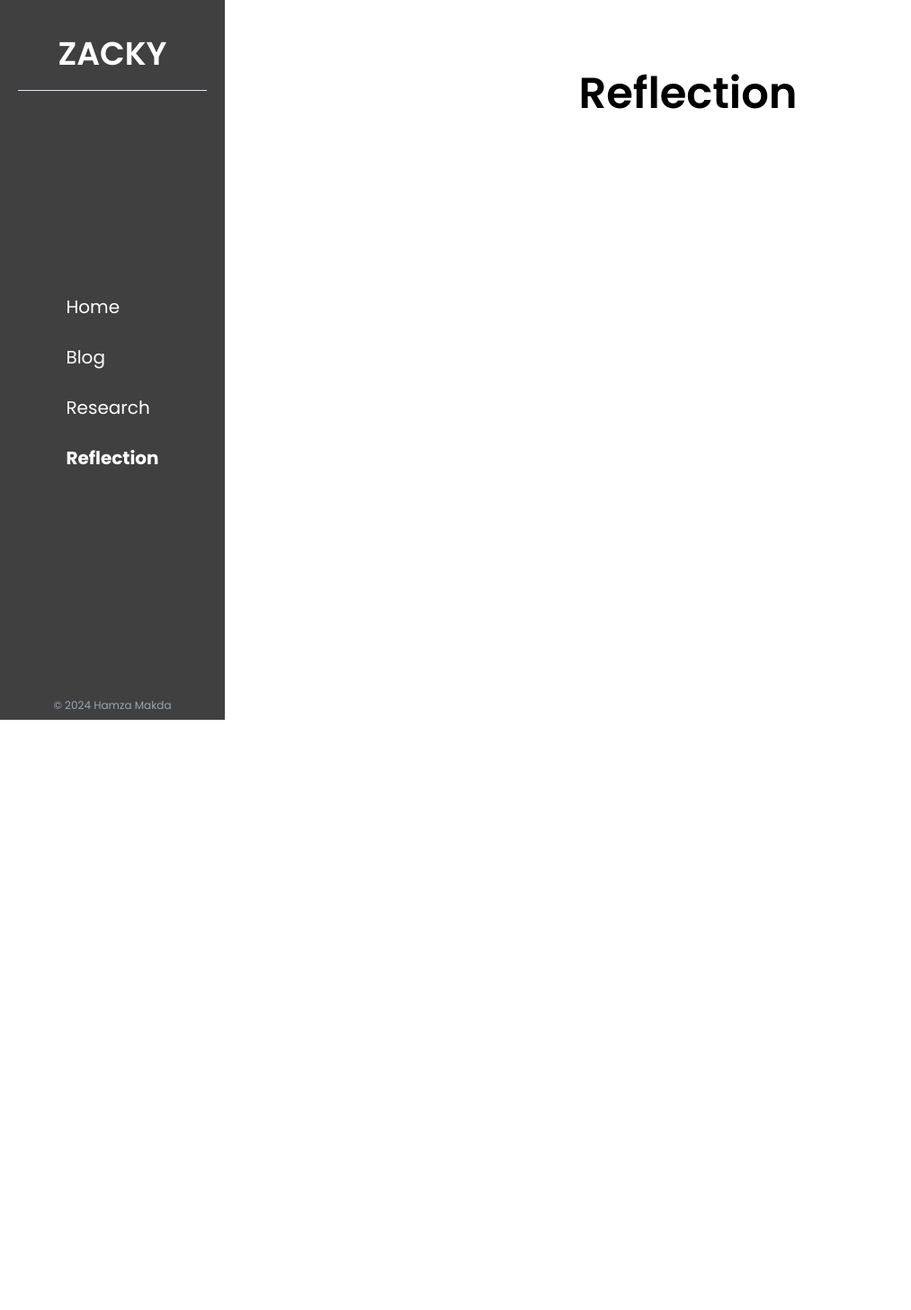
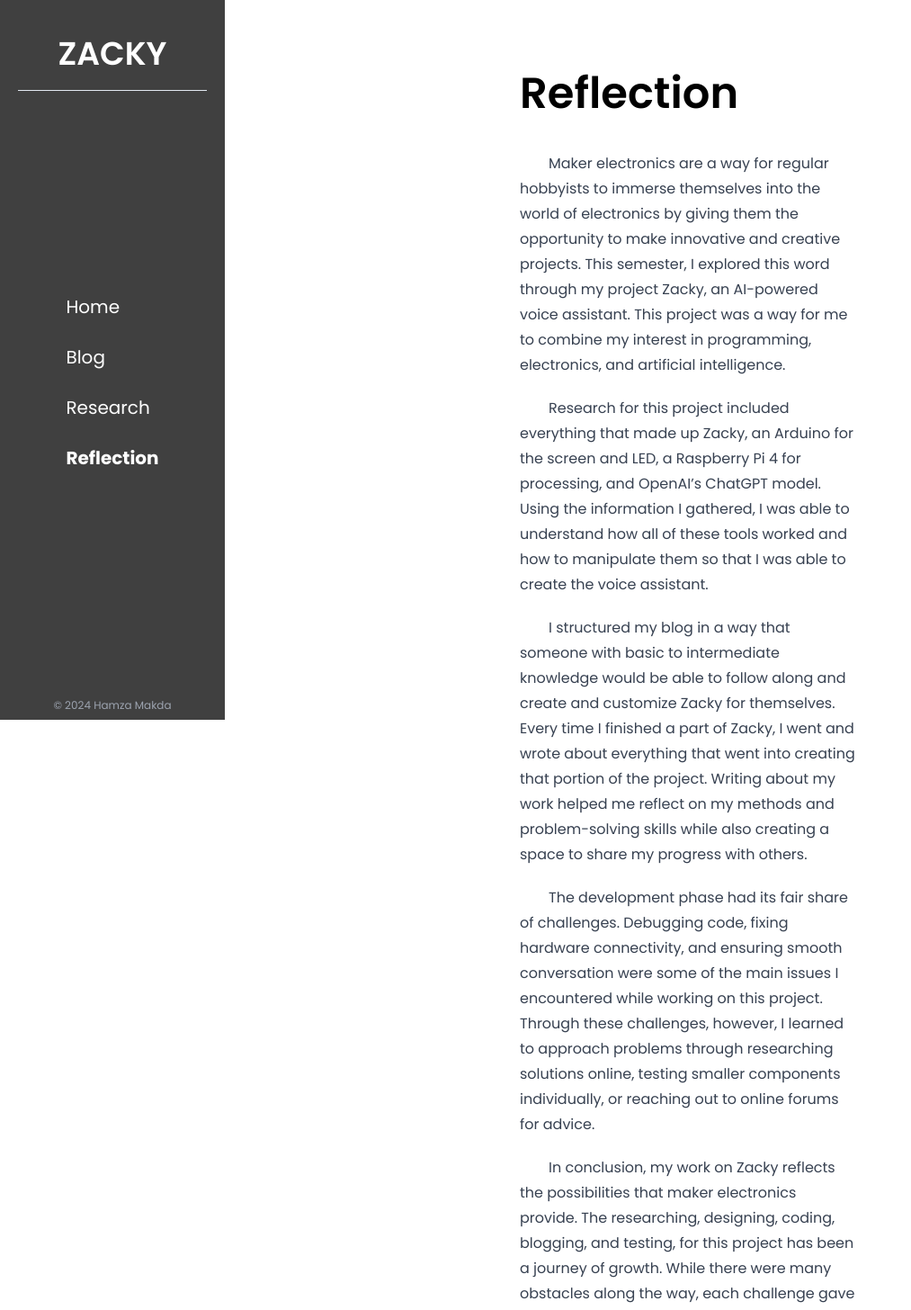
Before and after one commit to VaitVhat52/20time, a Next.js app: page /reflection in a window 1280 px wide. Shown: the top 1456 px of the page at 90% size, without its empty margins (0-1013 px from the left). Before the commit the page ends 800 px from the top, so only its background shows below. Built offline with nearby package versions, Linux system fonts and the light colour scheme.

Commit message:
finally finished

```diff
--- a/src/app/reflection/page.jsx
+++ b/src/app/reflection/page.jsx
@@ -37,20 +37,28 @@ const page = () => {
   // }, []);
 
   const body = `
+Maker electronics are a way for regular hobbyists to immerse themselves into the world of electronics by giving them the opportunity to make innovative and creative projects. This semester, I explored this word through my project Zacky, an AI-powered voice assistant. This project was a way for me to combine my interest in programming, electronics, and artificial intelligence.
 
+Research for this project included everything that made up Zacky, an Arduino for the screen and LED, a Raspberry Pi 4 for processing, and OpenAI’s ChatGPT model. Using the information I gathered, I was able to understand how all of these tools worked and how to manipulate them so that I was able to create the voice assistant.
+
+I structured my blog in a way that someone with basic to intermediate knowledge would be able to follow along and create and customize Zacky for themselves. Every time I finished a part of Zacky, I went and wrote about everything that went into creating that portion of the project. Writing about my work helped me reflect on my methods and problem-solving skills while also creating a space to share my progress with others.
+
+The development phase had its fair share of challenges. Debugging code, fixing hardware connectivity, and ensuring smooth conversation were some of the main issues I encountered while working on this project. Through these challenges, however, I learned to approach problems through researching solutions online, testing smaller components individually, or reaching out to online forums for advice.
+
+In conclusion, my work on Zacky reflects the possibilities that maker electronics provide. The researching, designing, coding, blogging, and testing, for this project has been a journey of growth. While there were many obstacles along the way, each challenge gave me an opportunity to learn and improve. Zacky is not just a voice assistant, it is a manifestation of my passion for innovation and creativity in the maker space.
 
 `;
 
   return (
-    <div className="flex flex-col mx-auto mb-14">
+    <div className="flex flex-col md:mx-[10%] mb-14">
       <div className="mx-8 md:mx-[200px]">
-        <p className="text-5xl font-semibold mt-10 md:mt-20 text-left">
+        <p className="text-5xl font-semibold my-10 md:mt-20 text-left">
           Reflection
         </p>
         <Markdown
           remarkPlugins={[remarkGfm]}
           rehypePlugins={[rehypeRaw]}
-          className="prose min-w-fit max-w-max"
+          className="prose min-w-fit max-w-max indent-8"
         >
           {body}
         </Markdown>
--- a/src/app/research/page.jsx
+++ b/src/app/research/page.jsx
@@ -90,7 +90,7 @@ Despite its capabilities, ChatGPT still has its limitations. It lacks true under
 
   const worksCited = `
   <center>
-    <a href='https://docs.google.com/document/d/17Wp3Ou0N0dOWaiwkErVvvlHe8fhpP3luOBLna3E77wA/edit?usp=sharing'> Click here to view the works cited page. </a>
+    <a href='https://docs.google.com/document/d/17Wp3Ou0N0dOWaiwkErVvvlHe8fhpP3luOBLna3E77wA/edit?usp=sharing' target="_blank"> Click here to view the works cited page. </a>
   </center>
   `;
   return (
```
